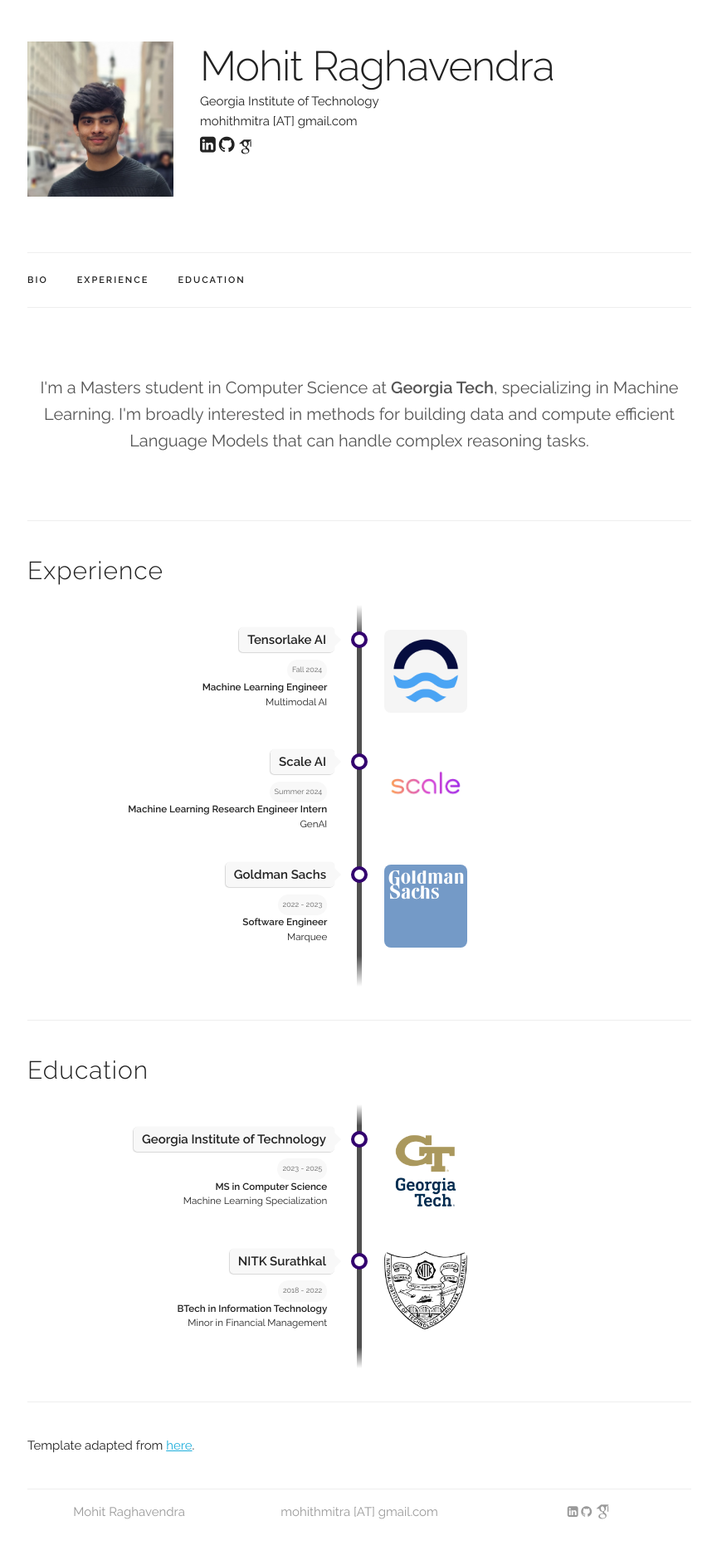
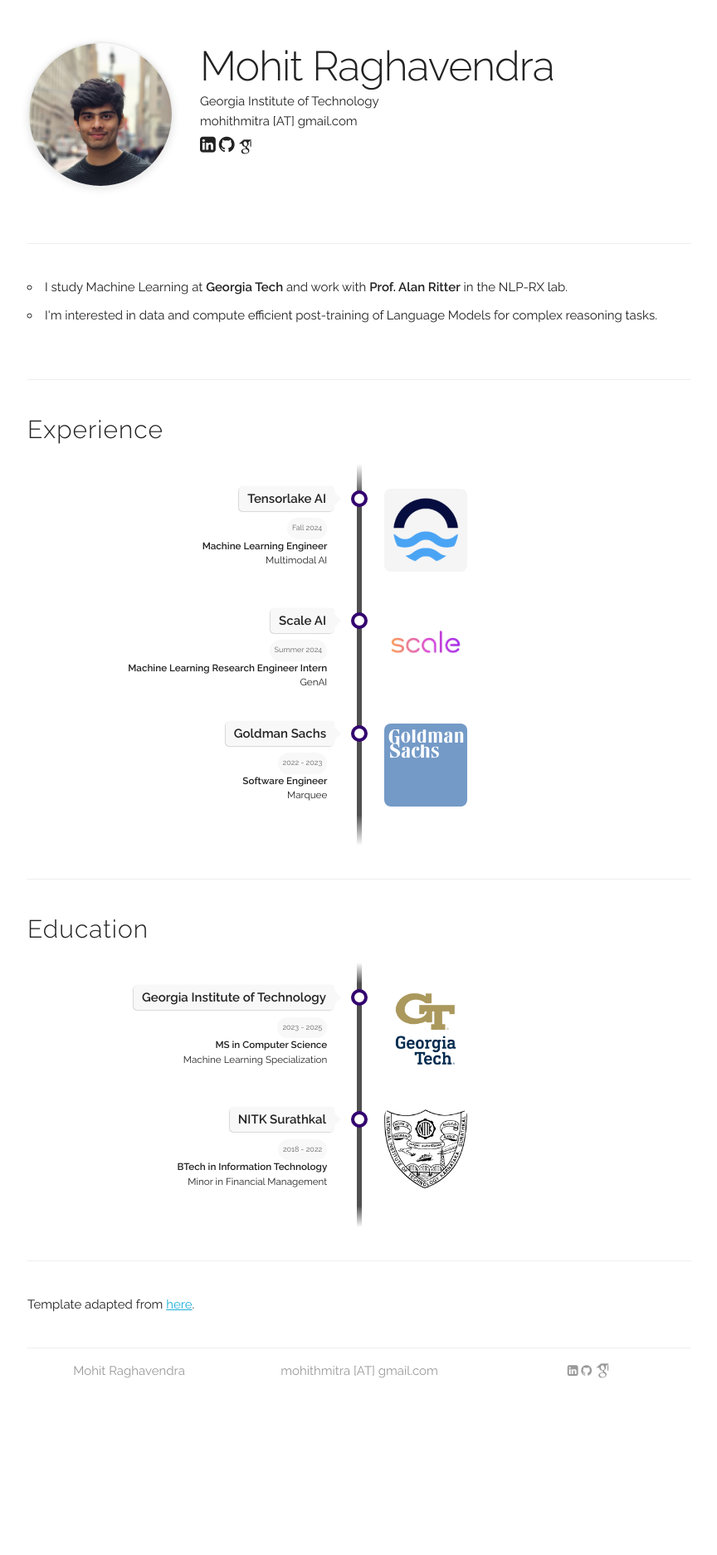
Before and after one commit to mohit-raghavendra/mohit-raghavendra.github.io, a Jekyll site: the page built from index.html, in a window 1280 px wide. Shown: the whole page at 83% size, without its empty margins (207-1071 px from the left). Built offline with Jekyll 4.4.1, drawn with Linux system fonts in a browser that asks for light colours; some web fonts are replaced; after the commit the page ends 1704 px from its top, so only the background shows below that.

Commit message:
bio bullets

```diff
--- a/_layouts/default.html
+++ b/_layouts/default.html
@@ -97,20 +97,6 @@
       </div>
     </section>
 
-    <div class="navbar-spacer"></div>
-    <nav class="navbar">
-      <div class="container">
-        <ul class="navbar-list">
-          <li class="navbar-item"><a class="navbar-link" href={{ "/index.html#bio" | prepend: site.baseurl }}>Bio</a></li>
-          <!-- <li class="navbar-item"><a class="navbar-link" href={{ "/index.html#prospective-students" | prepend: site.baseurl }}>Prospective Students</a></li> -->
-          <li class="navbar-item"><a class="navbar-link" href={{ "/index.html#experience" | prepend: site.baseurl }}>Experience</a></li>
-          <li class="navbar-item"><a class="navbar-link" href={{ "/index.html#education" | prepend: site.baseurl }}>Education</a></li>
-          <!-- <li class="navbar-item"><a class="navbar-link" href={{ "/index.html#publications" | prepend: site.baseurl }}>Publications</a></li> -->
-          <!--<li class="navbar-item"><a class="navbar-link" href={{ "/index.html#projects" | prepend: site.baseurl }}>Projects</a></li>-->
-        </ul>
-      </div>
-    </nav>
-
     {{ content}}
 
     <div class="footer">
--- a/index.html
+++ b/index.html
@@ -5,10 +5,12 @@
 <!-- ========== BIO ========== -->
 <div class="docs-section" id="bio">
   <div class="bio-content">
-    <!-- <h2 class="section-heading">Hello! 👋</h2> -->
-    <p class="bio-text">
-      I'm a Masters student in Computer Science at <b>Georgia Tech</b>, specializing in Machine Learning. I'm broadly interested in methods for building data and compute efficient Language Models that can handle complex reasoning tasks.
-    </p>
+    <div class="bio-bullets">
+      <ul>
+        <li>I study Machine Learning at <b>Georgia Tech</b> and work with <b>Prof. Alan Ritter</b> in the NLP-RX lab.</li>
+        <li>I'm interested in data and compute efficient post-training of Language Models for complex reasoning tasks.</li>
+      </ul>
+    </div>
   </div>
 </div>
 
@@ -24,14 +26,17 @@
         </div>
 
         <div class="desc">
-          <span class="time">{{ exp.time }}</span><br/>
-          <b>{{ exp.title }}</b> <br/> {{ exp.subtitle }}<br>
+          <span class="time">{{ exp.time }}</span>
+          <div class="position-details">
+            <b>{{ exp.title }}</b>
+            <div class="subtitle">{{ exp.subtitle }}</div>
+          </div>
         </div>
 
       </div>
       <div class="direction-r">
         {% if exp.thumbnail %}
-        <img src="{{ site.baseurl }}{{ exp.thumbnail }}" alt="b3do" width="100" style="border-style: none">
+        <img src="{{ site.baseurl }}{{ exp.thumbnail }}" alt="{{ exp.place }}" width="100">
         {% endif %}
       </div>
     </li>
@@ -50,13 +55,16 @@
           <span class="flag">{{ exp.place }}</span>
         </div>
         <div class="desc">
-          <span class="time">{{ exp.time }}</span> <br/>
-          <b>{{ exp.title }}</b> <br/> {{ exp.subtitle }} <br>
+          <span class="time">{{ exp.time }}</span>
+          <div class="position-details">
+            <b>{{ exp.title }}</b>
+            <div class="subtitle">{{ exp.subtitle }}</div>
+          </div>
         </div>
       </div>
       <div class="direction-r">
         {% if exp.thumbnail %}
-        <img src="{{ site.baseurl }}{{ exp.thumbnail }}" alt="b3do" width="100" style="border-style: none">
+        <img src="{{ site.baseurl }}{{ exp.thumbnail }}" alt="{{ exp.place }}" width="100">
         {% endif %}
       </div>
     </li>
@@ -64,7 +72,8 @@
   </ul>
 </div>
 
-
 <div class="docs-section" id="template">
-  Template adapted from <a href="https://github.com/msaveski/www_personal" target="_blank">here</a>.
+  <div class="footer-credit">
+    Template adapted from <a href="https://github.com/msaveski/www_personal" target="_blank">here</a>.
+  </div>
 </div>
--- a/libs/custom/extra.css
+++ b/libs/custom/extra.css
@@ -10,8 +10,21 @@
   /* Bio Section */
   .bio-content {
     max-width: 800px;
-    margin: 4rem auto;
     text-align: center;
+  }
+
+  /* Bio Section */
+  .bio-bullets {
+    text-align: left;
+  }
+
+  /* Add circular profile image styling */
+  .header .u-max-full-width {
+    border-radius: 50%;
+    object-fit: cover;
+    aspect-ratio: 1 / 1;
+    border: 2px solid #eee;
+    box-shadow: 0 2px 10px rgba(0,0,0,0.1);
   }
 
   .bio-text {
```
